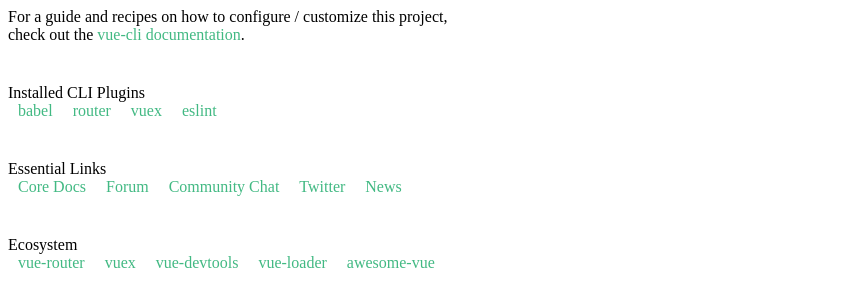
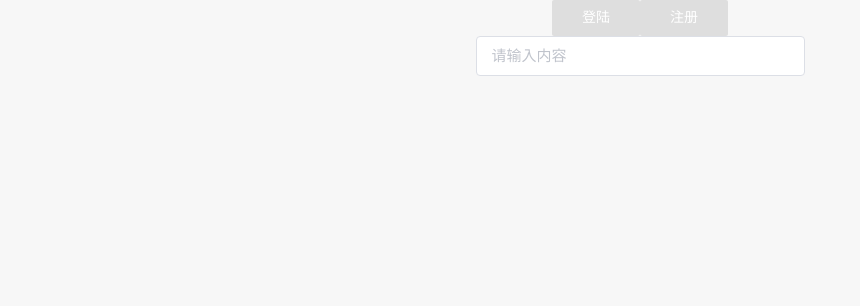
Before and after one commit to guocepan/vue, a Vue app: page /login in a window 1280 px wide. Shown: the top 306 px of the page, without its empty margins (0-860 px from the left). Built offline with nearby package versions, Linux system fonts and the light colour scheme.

Commit message:
删除一些官方预设

```diff
--- a/package.json
+++ b/package.json
@@ -9,6 +9,7 @@
   },
   "dependencies": {
     "core-js": "^3.6.4",
+    "element-ui": "^2.13.1",
     "vue": "^2.6.11",
     "vue-router": "^3.1.6",
     "vuex": "^3.1.3"
--- a/src/App.vue
+++ b/src/App.vue
@@ -1,5 +1,12 @@
 <template>
   <div id="app">
+
     <router-view />
   </div>
 </template>
+// 下面这个引入scss非常重要，没有这个那么src\styles里面的css就不起作用
+<style lang="scss">
+#app{
+  color: #000;
+}
+</style>
--- a/src/router/index.js
+++ b/src/router/index.js
@@ -1,5 +1,9 @@
 import Vue from "vue";
 import VueRouter from "vue-router";
+import ElementUI from 'element-ui';
+import 'element-ui/lib/theme-chalk/index.css';
+
+Vue.use(ElementUI);
 Vue.use(VueRouter);
 
 const routes = [
--- a/src/styles/normalize.scss
+++ b/src/styles/normalize.scss
@@ -46,7 +46,7 @@
 
   body {
     margin: 0;
-  //  background-color: red;
+  // background-color: red;
    background-color: #f7f7f7;
     font-family: 'Microsoft YaHei';
     font-size: 15px;
--- a/src/views/Login/index.vue
+++ b/src/views/Login/index.vue
@@ -1,24 +1,55 @@
 <template>
-    <div>
+<div id="login">
+    <div class="loginWrap">
+        <ul class="menuTab">
+            <!-- 在li里放循环的位置影响了渲染，放在ul就有了两个ul》li   放li里面就直接两个li -->
+          <li class="current"  v-for="item in menutab" :key="item.id">{{item.text}}</li>
+        </ul>
+            <el-input v-model="input" placeholder="请输入内容"></el-input>
 
-     <!-- 下面是两种让引入的界面生效的3方法 -->
-     <!-- <HelloWorld msg="Welcome to Your Vue.js App" /> -->
-     <HelloWorld></HelloWorld>
-     <!-- <HelloWorld/> -->
+
 
     </div>
+
+</div>
+
 </template>
+<script>
+export default {
+    name:"loginWrap",
+    data(){
+       return {
+        menutab:[
+            {text:"登陆"},
+            {text:"注册"}
+        ],
+        input:''
 
-<script>
+       }
+    }
 
-// 如果不是在src\router\index.js路径下引入别的模块，就是vue文件，下面
-//下面是引用方法
+}
+</script>
+<style lang="scss" scoped>
+.loginWrap{
+    width: 329px;
+    margin: auto;   //居中
+    //  background-color:gold;
 
-import HelloWorld from "@/components/HelloWorld.vue";
-export default {
-    name: "home",
-    components: {
-    HelloWorld
+}
+.menuTab{
+    text-align: center;  //让文字居中
+    li{
+         display: inline-block;   //将块元素变成内行元素
+        width: 88px;
+        line-height: 36px;  //文字行高
+        font-size: 14px;
+        color: #fff;
+        border-radius: 2px;   //li圆角度
+        cursor: pointer;  // 鼠标放上面变成手指
     }
-};
-</script>
+    .current{  //被选中时背景加深透明
+        background-color: rgba(0,0,0,.1);
+    }
+}
+</style>
```
Also changed, not shown: erroLog/erroLog.js (added, +32 -0 lines), src/views/Home.vue (deleted, +0 -19 lines), 1 other file (tests, documents, lock files or other folders).
